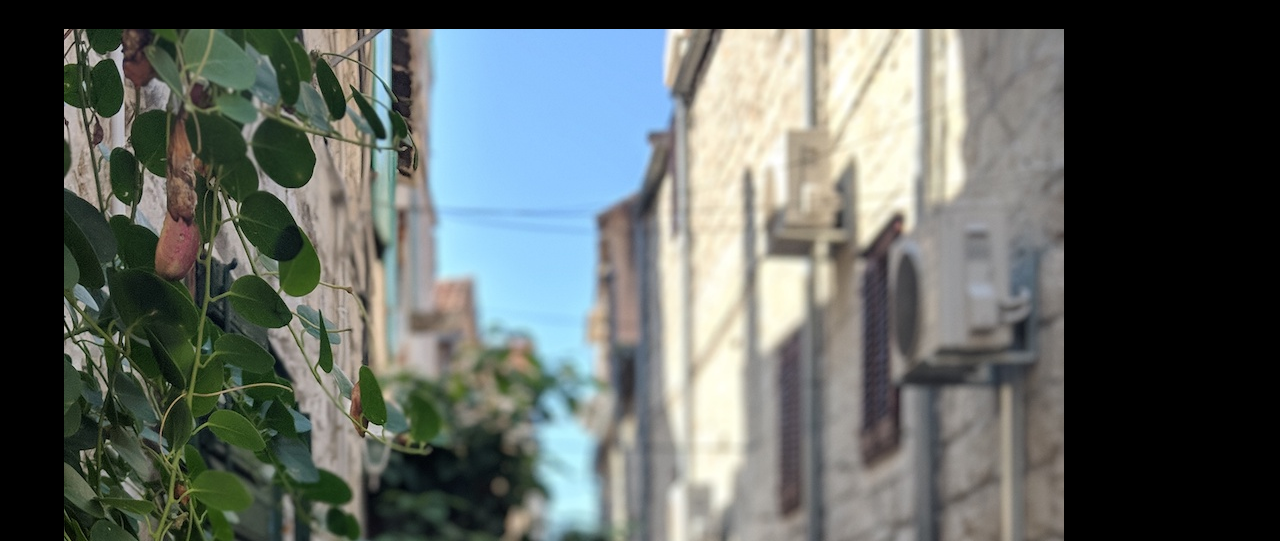
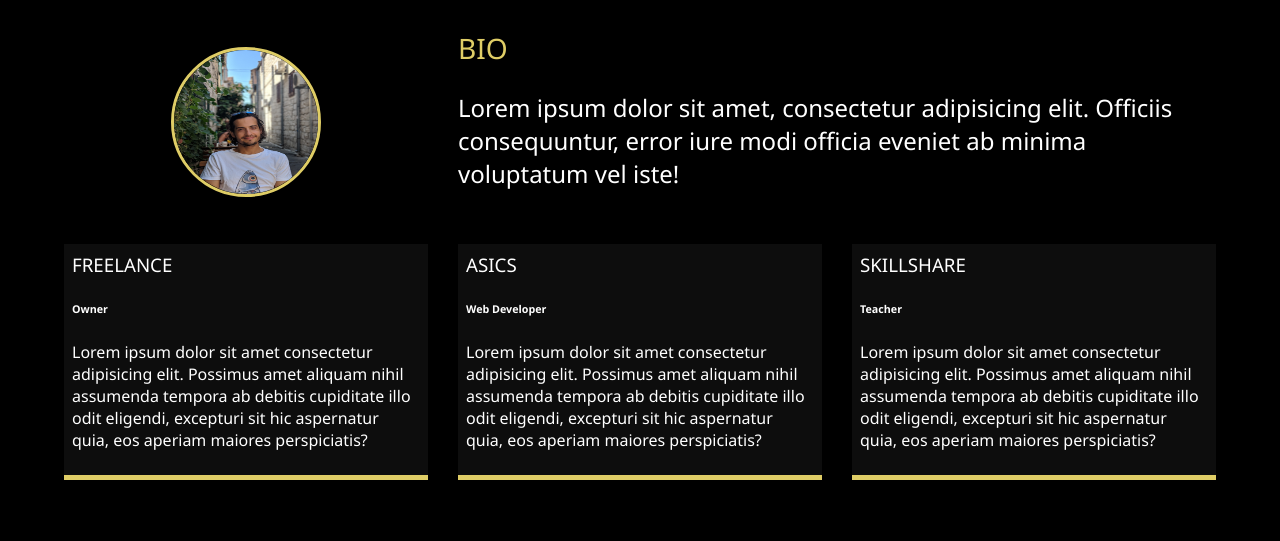
Before and after one commit to stephangriesel/stephangriesel.com, a website: page dist/about.html in a window 1280 px wide. Shown: the part 237-778 px from the top of the page. Drawn offline with Linux system fonts and the light colour scheme.

Commit message:
about styling & nest about info sub components

```diff
--- a/scss/main.scss
+++ b/scss/main.scss
@@ -67,3 +67,45 @@ main {
         }
     }
 }
+
+.about-info {
+    display:grid;
+    grid-gap:30px;
+    grid-template-areas:
+    'bioimage bio bio'
+    'job1 job2 job3';
+    grid-template-columns: 1fr 1fr 1fr;
+
+    .bio-image {
+        grid-area: bioimage;
+        width:150px;
+        height:150px;
+        border-radius:50%;
+        border: solid $secondary-color 3px;
+        margin:auto;
+    }
+
+    .bio {
+        grid-area: bio;
+        font-size:1.5rem;
+    }
+
+    .job-1 {
+        grid-area: job1;
+    }
+
+    .job-2 {
+        grid-area: job2;
+    }
+
+    .job-3 {
+        grid-area: job3;
+    }
+
+    .job {
+        background:lighten($primary-color, 5);
+        padding:0.5rem;
+        border-bottom:$secondary-color 5px solid;
+    }
+
+}
```
Also changed, not shown: dist/about.html, dist/css/main.css.
